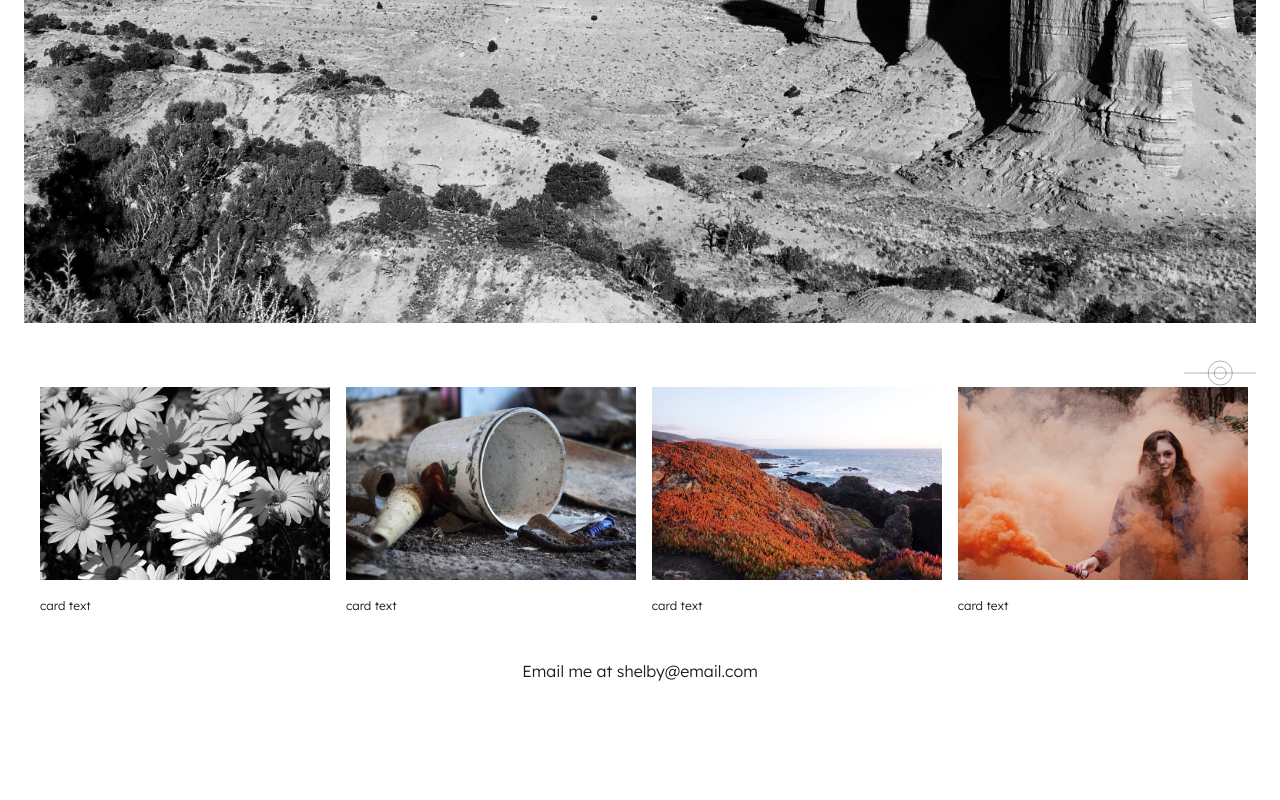
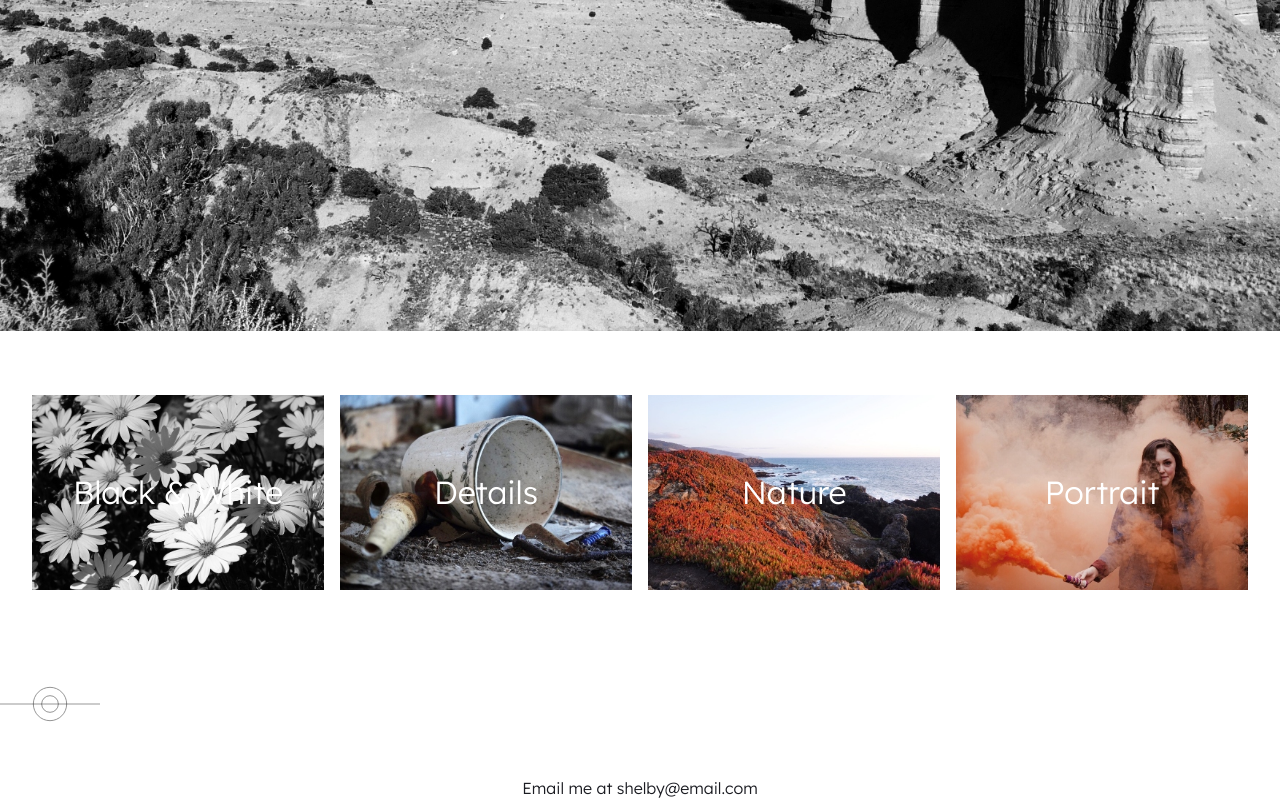
Before and after one commit to shelby-moss/Cards---overlays-assignment, a plain HTML site: page index.html in a window 1280 px wide. Shown: the part 637-1437 px from the top of the page. Before the commit the page ends 1320 px from the top, so only its background shows below. Drawn offline with nearby package versions, Linux system fonts and the light colour scheme.

Commit message:
Add files via upload

```diff
--- a/index.html
+++ b/index.html
@@ -47,48 +47,45 @@
 
   <!--card #1-->
   <div class="cards">
-    <div class="card1">
+    <div class="card">
       <a>
         <img src="images/B&W-card-400px.jpg" width="2rem" height="2rem" loading="lazy" alt="black and white images">
         <p>
-          card text
+          Black & White
         </p>
       </a>
     </div>
 
     <!--card #2-->
-    <div class="cards">
-      <div class="card2">
+    <div class="card">
       <a>
         <img src="images/Detail-card-400px.jpg" width="" height="" loading="lazy" alt="detailed images">
         <p>
-            card text
+          Details
         </p>
       </a>
     </div>
 
     <!--card #3-->
-      <div class="cards">
-
-        <div class="card3">
+    <div class="card">
       <a>
         <img src="images/nature-card-400px.jpg" width="" height="" loading="lazy" alt="nature images">
         <p>
-              card text
+          Nature
         </p>
       </a>
     </div>
 
     <!--card #4-->
-        <div class="cards">
-
-          <div class="card4">
+    <div class="card">
       <a>
         <img src="images/portrait-card-400px.jpg" width="" height="" loading="lazy" alt="portrait images">
         <p>
-                card text
+          Portrait
         </p>
       </a>
+    </div>
+
   </div>
 
   <svg viewBox="0 0 120 120" width="100" height="100">
--- a/styles.css
+++ b/styles.css
@@ -8,8 +8,9 @@
 }
 
 img {
-  width: 25%;
+  width: 100%;
   height: auto;
+  display: block;
 }
 
 picture img {
@@ -29,7 +30,6 @@ body {
   font-family: "Lexend Deca", sans-serif;
   color: var(--text-color);
   line-height: 1.5;
-  padding: 1.5rem;
 }
 
 h1 {
@@ -54,7 +54,7 @@ h3 {
 }
 
 a {
-  display: inline-block;
+  display: inline;
   user-select: none;
   color: var(--text-color);
   font-size: 0.75em;
@@ -101,18 +101,12 @@ aside {
 }
 
 /* need to add width & height attributes to cards */
-img {
-  display: block;
-  width: 100%;
-  height: auto;
-}
 
 footer {
   position: absolute;
-  left: 0;
-  right: 0;
-  bottom: 0rem;
-  top: 80rem;
+  bottom: 6;
+  width: 100%;
+  height: 2.5rem;
   text-align: center;
 }
 
@@ -147,48 +141,48 @@ footer {
 
 .cards {
   display: flex;
+  gap: 1rem;
+  margin: 4rem 2rem;
 }
 
-.card1 img,
-.card2 img,
-.card3 img,
-.card4 img {
-  display: inline-block;
-  transition: transform 400ms;
+.card {
+  position: relative;
   overflow: hidden;
 }
 
-.card1:hover img,
-.card2:hover img,
-.card3:hover img,
-.card4:hover img {
-  transform: scale(1.1) opacity(0.9);
+.card img {
+  display: block;
+  transition: transform 400ms;
+  width: 100%;
+  height: auto;
+  object-fit: cover;
 }
 
-.card1 {
-  position: relative;
-  right: 0;
-  left: 1rem;
-  top: 4rem;
+.card:hover img {
+  transform: scale(1.1);
+  opacity: 0.7;
 }
 
-.card2 {
-  position: relative;
+.card p {
+  position: absolute;
+  top: 0;
   right: 0;
-  left: 2rem;
-  top: 4rem;
+  left: 0;
+  bottom: 0;
+  margin: 0;
+
+  transition: transform 400ms;
+
+  font-size: 2rem;
+  color: #fff;
+
+  display: flex;
+  align-items: center;
+  justify-content: center;
 }
 
-.card3 {
-  position: relative;
-  right: 0;
-  left: 3rem;
-  top: 4rem;
+.card:hover p {
+  color: #1b1c22;
+  transform: scale(1.2);
+  text-shadow: 1px 1px #000;
 }
-
-.card4 {
-  position: relative;
-  right: 0;
-  left: 4rem;
-  top: 4rem;
-}
```
Lines whose indentation alone changed are shown as unchanged.
